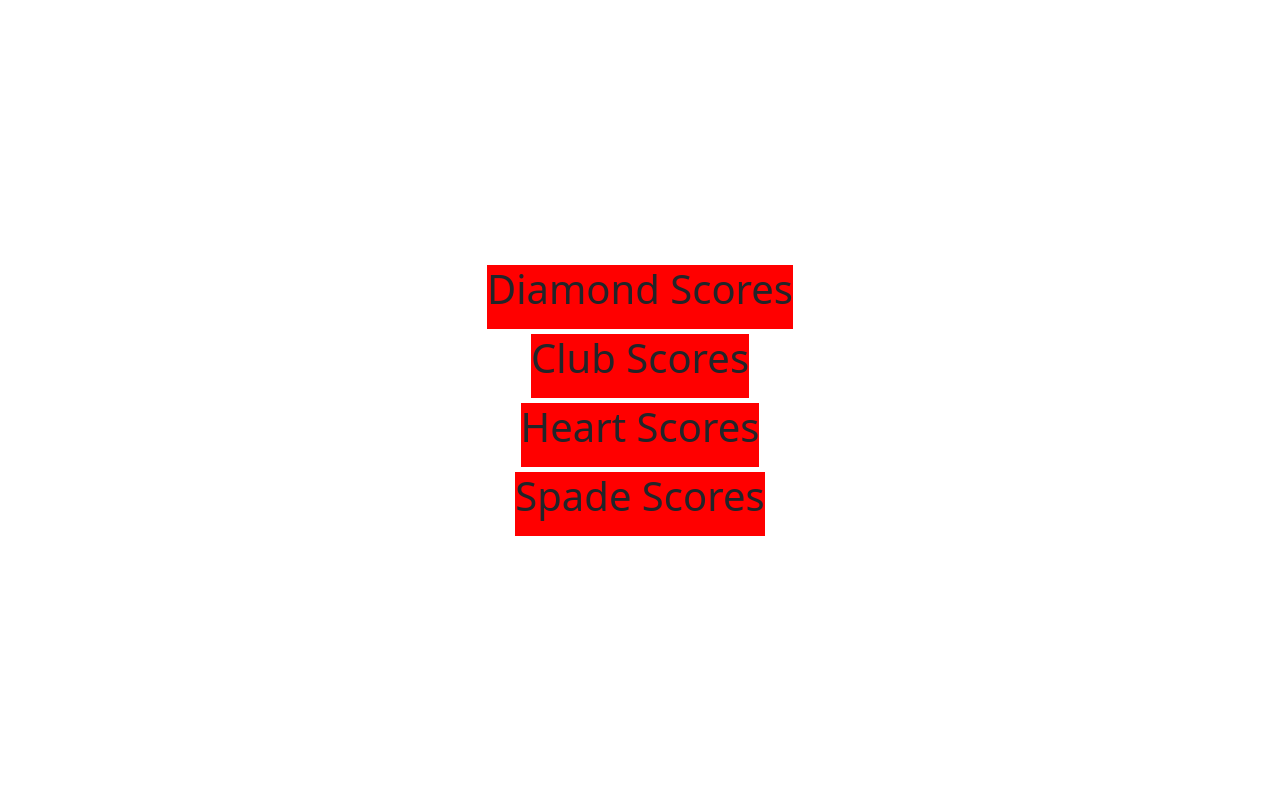
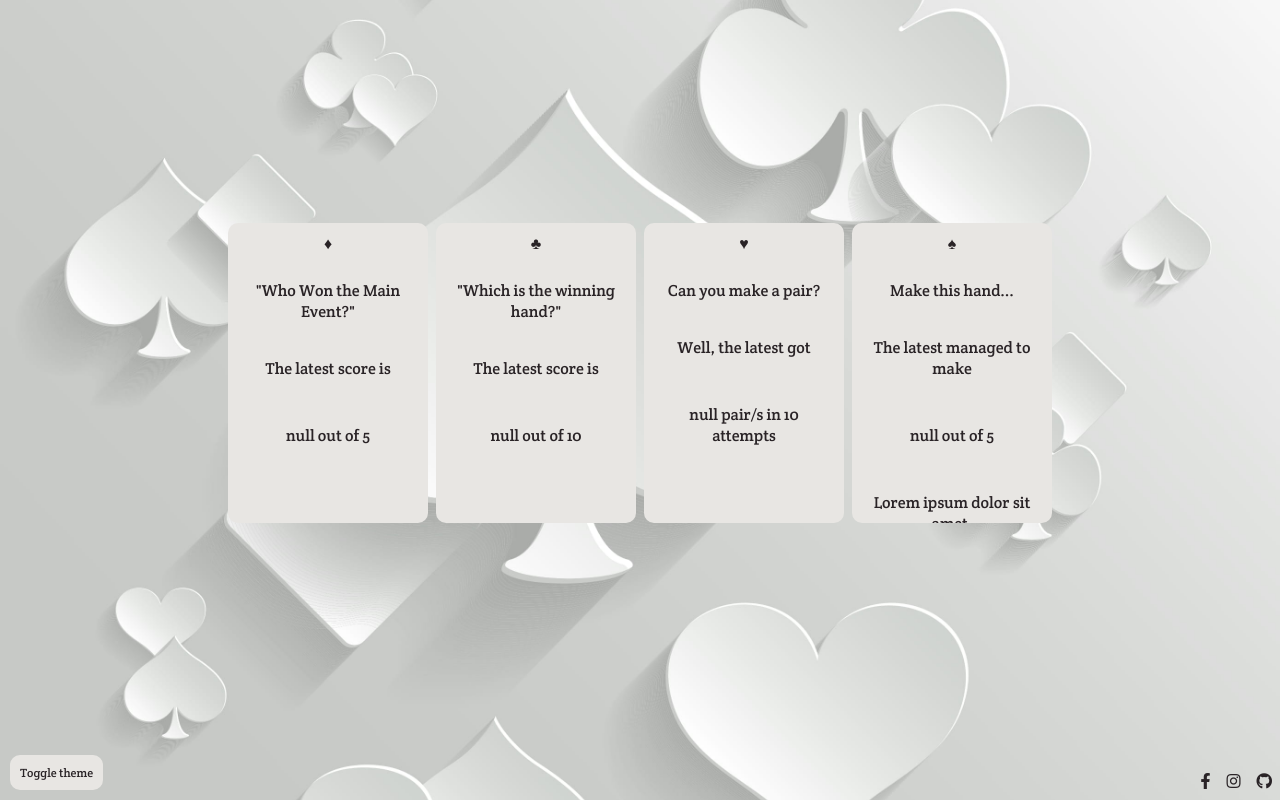
Before and after one commit to jjpickering10/CI-MS2-PokerQuiz, a plain HTML site: page score.html in a window 1280 px wide. Drawn offline with nearby package versions, Linux system fonts and the light colour scheme.

Commit message:
Styled score.html based on index.html layout

```diff
--- a/assets/css/score.css
+++ b/assets/css/score.css
@@ -1,4 +1,41 @@
 @import url("https://fonts.googleapis.com/css2?family=Crete+Round&display=swap");
+
+* {
+  box-sizing: border-box;
+  margin: 0;
+  padding: 0;
+  font-family: "Crete Round", serif;
+}
+
+body {
+    --red-colour: rgba(157, 35, 29, 1);
+    --black-colour: rgba(41, 35, 38, 1);
+    --white-colour: rgba(232, 230, 227, 1);
+    --background-colour: var(--white-colour);
+    --button-text-colour: var(--black-colour);
+    background: url(../images/frontpagepoker.jpg) no-repeat center center fixed;
+    background-color: var(--white-colour);
+    background-size: cover;
+    animation: body-load 5s;
+    color: var(--black-colour);
+    transition: 1s;
+    height: 100vh;
+
+}
+
+body.dark {
+    background: url(../images/darkpokerbackground.jpg) no-repeat center center fixed;
+    background-size: cover;
+    --white-colour: rgba(232, 230, 227, 1);
+    --black-colour: rgba(41, 35, 38, 1);
+    background-color: var(--black-colour);
+    --background-colour: var(--black-colour);
+    --button-text-colour: var(--white-colour);
+    color: var(--white-colour);
+
+
+    animation: body-load 5s;
+}
 
 .score-container {
     display: flex;
@@ -6,10 +43,97 @@
     align-content: center;
     justify-content: center;
     align-items: center;
-    gap: 5px;
-    height: 100vh;
+    /* gap: 5px; */
+    min-height: 100%;
+}
+
+.title-container {
+    display: flex;
+    flex-grow: 1;
+    flex-direction: column;
+}
+
+.flex-container-scores {
+    display: flex;
+    align-content: center;
+    justify-content: center;
+    align-items: center;
+    flex-wrap: wrap;
 }
 
 .latest-scores {
-    background-color: red;
+    background-color: var(--background-colour);
+    display: flex;
+    flex-direction: column;
+    align-items: center;
+    border-radius: 10px;
+    padding-top: 10px;
+    gap: 2vh;
+    margin: 0.5vh;
+    overflow: scroll;
+    height: 300px;
+    width: 200px;
 }
+
+.latest-scores h1 {
+    font-size: 2vh;
+}
+
+.latest-scores p {
+    margin: 10px;
+    text-align: center;
+}
+
+.toggle-button {
+    display: flex;
+    justify-content: center;
+    align-items: center;
+    padding: 10px;
+    cursor: pointer;
+    border-radius: 10px;
+    border: none;
+    outline: none;
+    font-size: 75%;
+    margin: 10px;
+    background-color: var(--background-colour);
+    color: var(--button-text-colour);
+    transition: 1s;
+    transform: scale(1);
+}
+
+.toggle-button svg {
+    padding: 5px;
+    fill: var(--button-text-colour);
+}
+
+.toggle-button:hover, .toggle-button:focus {
+    transform: scale(1.05);
+}
+
+footer {
+    display: flex;
+    justify-content: space-between;
+    align-items: flex-end;
+    width: 100%;
+    flex-grow: 1;
+}
+
+.social {
+    display: flex;
+    justify-content: center;
+    align-items: center;
+    align-content: center;
+}
+
+.social-links {
+    padding: 1vh;
+}
+
+.social-links i {
+    color: currentColor;
+}
+
+a {
+    color: currentColor;
+    text-decoration: none;
+}
--- a/assets/js/score.js
+++ b/assets/js/score.js
@@ -11,7 +11,7 @@ const finalSpadeScore = document.getElementById("latest-spade-score");
 
 
 
-finalDiamondScore.innerText = latestDiamondScore;
-finalClubScore.innerText = latestClubScore;
-finalHeartScore.innerText = latestHeartScore;
-finalSpadeScore.innerText = latestSpadeScore;
+finalDiamondScore.innerHTML = `<p>${latestDiamondScore} out of 5</p>`
+finalClubScore.innerHTML = `<p>${latestClubScore} out of 10</p>`
+finalHeartScore.innerHTML = `<p>${latestHeartScore} pair/s in 10 attempts</p>`
+finalSpadeScore.innerHTML = `<p>${latestSpadeScore} out of 5</p>`
--- a/score.html
+++ b/score.html
@@ -7,10 +7,6 @@
     <meta name="Description" content="Enter your description here" />
     <link
       rel="stylesheet"
-      href="https://cdnjs.cloudflare.com/ajax/libs/twitter-bootstrap/5.0.0-beta1/css/bootstrap.min.css"
-    />
-    <link
-      rel="stylesheet"
       href="https://cdnjs.cloudflare.com/ajax/libs/font-awesome/5.15.2/css/all.min.css"
     />
     <link rel="stylesheet" href="assets/css/score.css" />
@@ -18,26 +14,62 @@
   </head>
   <body>
     <div class="score-container">
+        <div class="title-container"></div>
+        <div class="flex-container-scores">
         <div id="diamond-scores" class="latest-scores">
-            <h1>Diamond Scores</h1>
+            <h1>&diamondsuit;</h1>
+            <p>"Who Won the Main Event?"</p>
+            <p>The latest score is</p>
             <p id="latest-diamond-score"></p>
         </div>
         <div id="club-scores" class="latest-scores">
-            <h1>Club Scores</h1>
+            <h1>&clubsuit;</h1>
+            <p>"Which is the winning hand?"</p>
+            <p>The latest score is</p>
             <p id="latest-club-score"></p>
         </div>
         <div id="heart-scores" class="latest-scores">
-            <h1>Heart Scores</h1>
+            <h1>&heartsuit;</h1>
+            <p>Can you make a pair?</p>
+            <p>Well, the latest got</p>
             <p id="latest-heart-score"></p>
         </div>
         <div id="spade-scores" class="latest-scores">
-            <h1>Spade Scores</h1>
+            <h1>&spadesuit;</h1>
+            <p>Make this hand...</p>
+            <p>The latest managed to make</p>
             <p id="latest-spade-score"></p>
+            <p>Lorem ipsum dolor sit amet.</p>
+            <p>Lorem ipsum dolor sit amet.</p>
+            <p>Lorem ipsum dolor sit amet.</p>
+            <p>Lorem ipsum dolor sit amet.</p>
+            <p>Lorem ipsum dolor sit amet.</p>
+            <p>Lorem ipsum dolor sit amet.</p>
+            <p>Lorem ipsum dolor sit amet.</p>
+            <p>Lorem ipsum dolor sit amet.</p>
+            <p>Lorem ipsum dolor sit amet.</p>
+            <p>Lorem ipsum dolor sit amet.</p>
+            <p>Lorem ipsum dolor sit amet.</p>
+            <p>Lorem ipsum dolor sit amet.</p>
+            <p>Lorem ipsum dolor sit amet.</p>
+            <p>Lorem ipsum dolor sit amet.</p>
+            <p>Lorem ipsum dolor sit amet.</p>
+            <p>Lorem ipsum dolor sit amet.</p>
         </div>
+        </div>
+        <footer>
+        <div><button class="toggle-button">Toggle theme</button></div>
+        <div class="social">
+            <div class="social-links"><a href="https://www.facebook.com" target="_blank"><i class="fab fa-facebook-f"></i></a></div>
+            <div class="social-links"><a href="https://www.instagram.com" target="_blank"><i class="fab fa-instagram"></i></a></div>
+            <div class="social-links"><a href="https://www.github.com" target="_blank"><i class="fab fa-github"></i></a></div>
+        </div>
+
+    </footer>
     </div>
 
-    <script src="https://cdnjs.cloudflare.com/ajax/libs/popper.js/2.5.4/umd/popper.min.js"></script>
-    <script src="https://cdnjs.cloudflare.com/ajax/libs/twitter-bootstrap/5.0.0-beta1/js/bootstrap.min.js"></script>
     <script src="assets/js/score.js"></script>
+        <script src="assets/js/darktheme.js"></script>
+
   </body>
 </html>
```
Also changed, not shown: index.html (+1 -1 lines).
